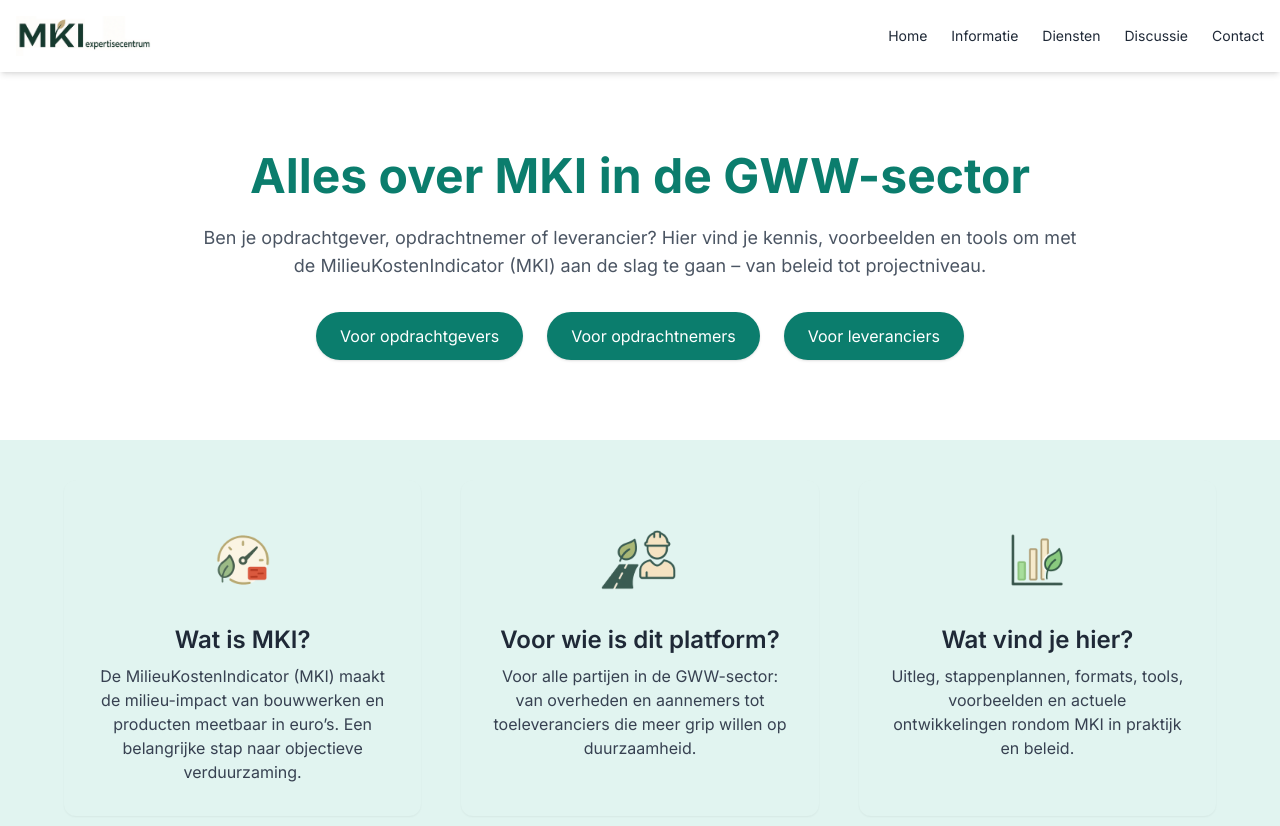
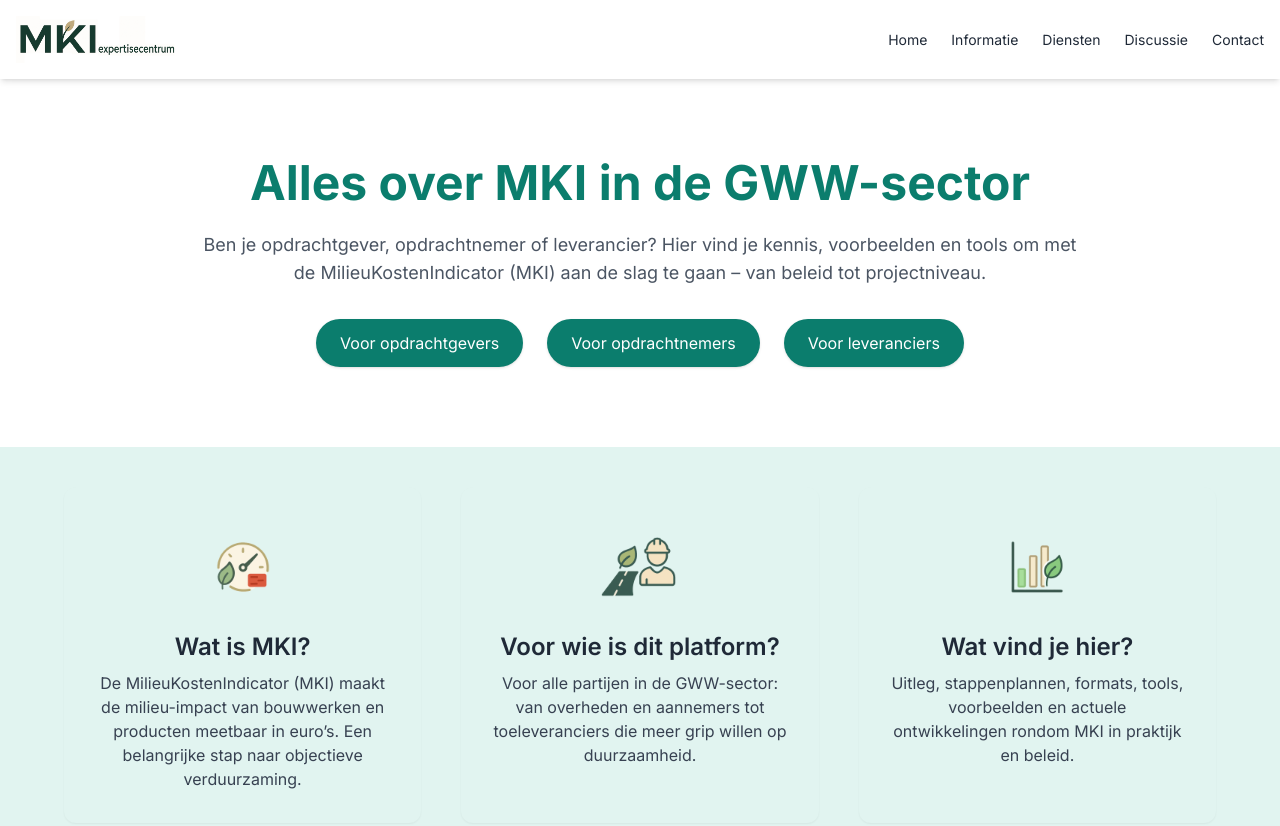
Before and after one commit to lcapro/mki_expertisecentrum, a plain HTML site: page dev/index.html in a window 1280 px wide. Shown: the top 826 px of the page. Drawn offline with nearby package versions, Linux system fonts and the light colour scheme.

Commit message:
Update header.html

```diff
--- a/dev/includes/header.html
+++ b/dev/includes/header.html
@@ -1,7 +1,7 @@
   <header class="bg-white shadow-md sticky top-0 z-50">
     <div class="max-w-7xl mx-auto px-4 py-4 flex justify-between items-center">
       <div class="flex items-center space-x-3">
-        <a href="/dev"><img src="/dev/logo_rechthoek.png" alt="MKI Logo" class="w-30 h-10"></a>
+        <a href="/dev"><img src="/dev/logo_rechthoek.png" alt="MKI Logo" class="w-40 h-15"></a>
       </div>
       <nav class="hidden md:flex space-x-6 text-sm font-medium">
         <a href="/dev/index.html" class="hover:text-blue-600">Home</a>
```
